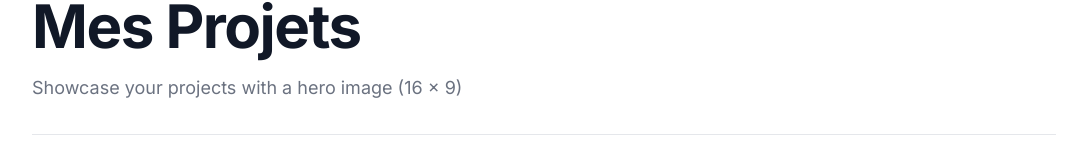
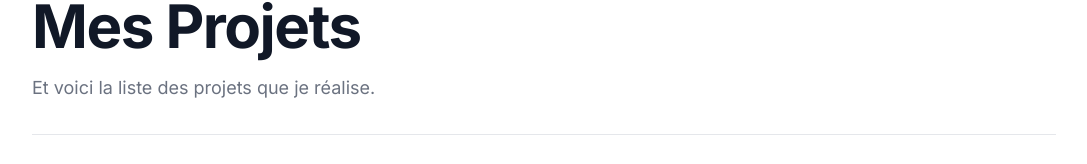
Before and after one commit to TawalMc/tawaldevuniverse, a Next.js app: page /projects in a window 1280 px wide. Shown: the part 178-342 px from the top of the page, without its empty margins (96-1183 px from the left). Built offline with nearby package versions, Linux system fonts and the light colour scheme; what @tailwindcss/typography would draw is missing.

Commit message:
Setup all infos about website and change images

```diff
--- a/pages/projects.js
+++ b/pages/projects.js
@@ -19,7 +19,7 @@ export default function Projects() {
             Mes Projets
           </h1>
           <p className="text-lg leading-7 text-gray-500 dark:text-gray-400">
-            Showcase your projects with a hero image (16 x 9)
+            Et voici la liste des projets que je réalise.
           </p>
         </div>
         <div className="container py-12">
```
